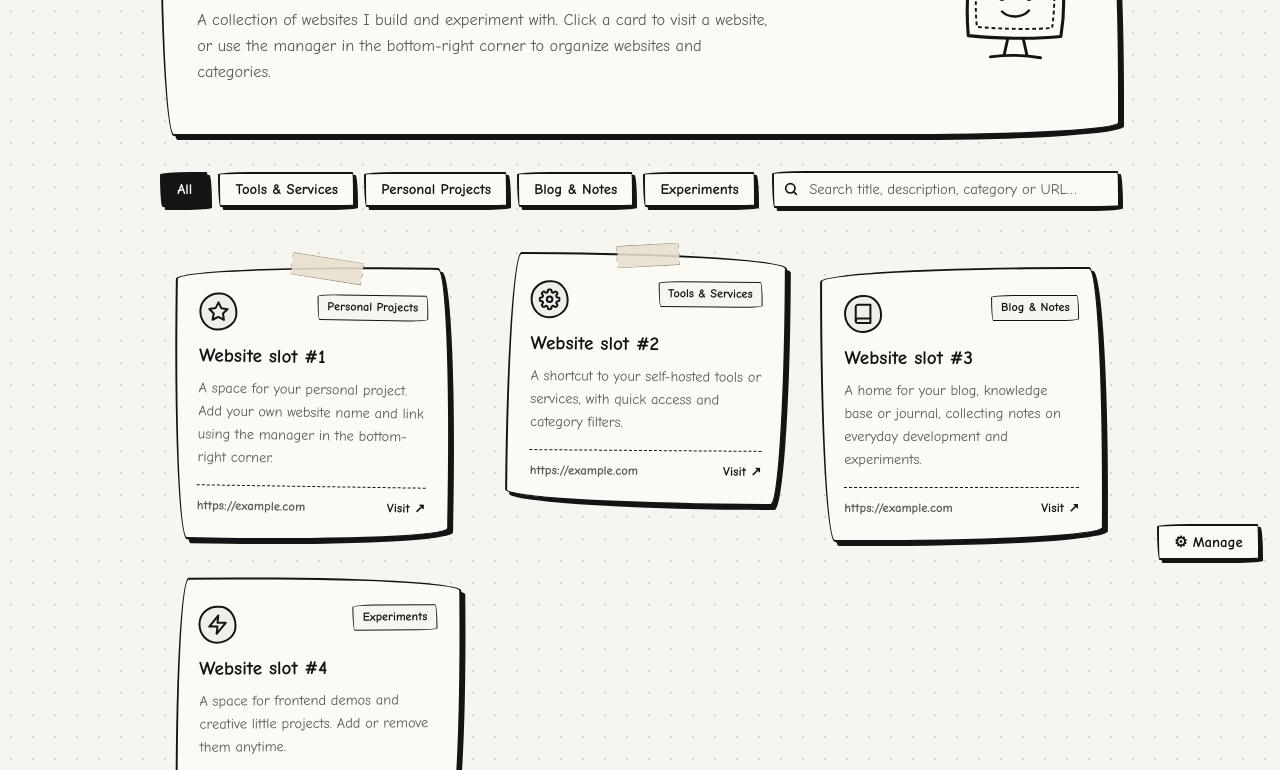
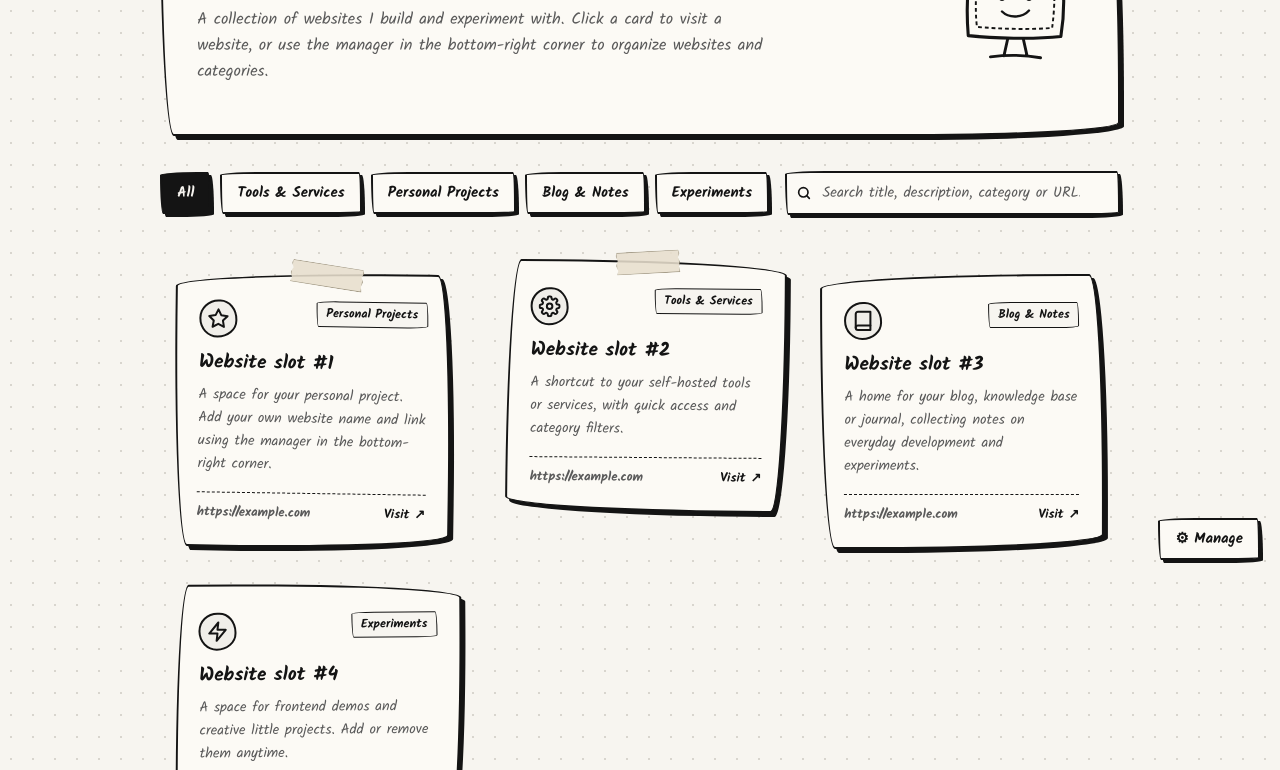
Before and after one commit to ZeroReiNull/doodle-homepage, a plain HTML site: page index.html in a window 1280 px wide. Shown: the part 220-990 px from the top of the page. Drawn offline with Linux system fonts and the light colour scheme; a small style sheet from the web is missing.

Commit message:
Add files via upload

```diff
--- a/index.html
+++ b/index.html
@@ -7,6 +7,9 @@
   <link id="site-favicon" rel="icon" type="image/svg+xml" />
   <meta name="color-scheme" content="light dark" />
   <link rel="preconnect" href="https://cdn.jsdelivr.net" crossorigin />
+  <link rel="preconnect" href="https://fonts.googleapis.com" />
+  <link rel="preconnect" href="https://fonts.gstatic.com" crossorigin />
+  <link rel="stylesheet" href="https://fonts.googleapis.com/css2?family=Kalam:wght@400;700&amp;display=swap" />
   <link rel="stylesheet" href="https://cdn.jsdelivr.net/npm/lxgw-wenkai-lite-webfont@1.1.0/style.css" />
   <script>
     let language = "en";
@@ -80,7 +83,7 @@
       background-image: radial-gradient(var(--dot-color) 1.25px, transparent 1.25px);
       background-size: 22px 22px;
       color: var(--ink);
-      font-family: "Comic Sans MS", "Chalkboard SE", "Marker Felt", "LXGW WenKai Lite", "Kaiti SC", "STKaiti", "KaiTi", "PingFang SC", "Hiragino Sans GB", "Microsoft YaHei", sans-serif;
+      font-family: "Kalam", "Comic Sans MS", "Chalkboard SE", "Marker Felt", "LXGW WenKai Lite", "Kaiti SC", "STKaiti", "KaiTi", "PingFang SC", "Hiragino Sans GB", "Microsoft YaHei", sans-serif;
       line-height: 1.6;
       min-height: 100vh;
       padding: 2.5rem 1.25rem 4rem;
@@ -978,6 +981,69 @@
     }
     .backup-block:nth-of-type(even) {
       border-radius: 15px 235px 15px 245px / 245px 15px 225px 15px;
+    }
+
+    /* Shadows belong to stationary hit areas, never to the lifted surface. */
+    #category-filters .lift-hitbox { position: relative; }
+    #category-filters .lift-hitbox::before {
+      content: "";
+      position: absolute;
+      inset: 0;
+      background: var(--shadow-ink);
+      border-radius: 220px 18px 200px 18px / 18px 210px 16px 230px;
+      box-shadow: none;
+      transform: translate(3px, 3px);
+      pointer-events: none;
+    }
+    #category-filters .sketch-btn,
+    #category-filters .lift-hitbox:hover > .sketch-btn,
+    #category-filters .lift-hitbox:hover > .sketch-btn:active { box-shadow: none; }
+    .sites-grid > .card-shell {
+      display: grid;
+      position: relative;
+      width: calc((100% - 3.3rem) / 3 - var(--paper-trim));
+      margin-top: var(--paper-drop);
+      margin-left: var(--paper-inset);
+      margin-right: calc(var(--paper-trim) - var(--paper-inset));
+      flex: 0 0 auto;
+    }
+    .card-shell::before {
+      content: "";
+      position: absolute;
+      inset: 0;
+      background: var(--shadow-ink);
+      border-radius: var(--surface-radius);
+      box-shadow: none;
+      transform: translate(4px, 4px) rotate(var(--paper-angle));
+      pointer-events: none;
+    }
+    .card-shell > .site-card,
+    .card-shell > .site-card:hover,
+    .card-shell > .site-card:nth-child(even):hover {
+      width: 100%;
+      margin: 0;
+      box-shadow: none;
+      transform: rotate(var(--paper-angle));
+    }
+    @media (hover: hover) and (pointer: fine) {
+      .card-shell:hover > .site-card,
+      .card-shell:hover > .site-card:nth-child(even) {
+        transform: translate(-2px, -4px) rotate(var(--paper-angle));
+      }
+    }
+    @media (max-width: 850px) {
+      .sites-grid > .card-shell { width: calc((100% - 1.65rem) / 2 - var(--paper-trim)); }
+    }
+    @media (max-width: 540px) {
+      .sites-grid > .card-shell { width: calc(100% - var(--paper-trim)); margin-top: 3px; }
+      .card-shell::before { transform: translate(4px, 4px) rotate(var(--paper-mobile-angle)); }
+      .card-shell > .site-card, .card-shell > .site-card:hover,
+      .card-shell > .site-card:nth-child(even):hover { transform: rotate(var(--paper-mobile-angle)); }
+    }
+    @media (max-width: 540px) and (hover: hover) and (pointer: fine) {
+      .card-shell:hover > .site-card, .card-shell:hover > .site-card:nth-child(even) {
+        transform: translateY(-2px) rotate(var(--paper-mobile-angle));
+      }
     }
   </style>
 </head>
@@ -2092,12 +2158,16 @@
   <script>
     // Wrap newly rendered controls too (filters, icon pickers and manager rows).
     function stabilizeHoverTargets() {
-      const targets = '#site-manager .manage-row, .sketch-btn, .import-choice, .icon-option, .search-wrapper, .language-picker, .hero, .doodle-pad-section, .form-group textarea, .form-group select:not(#language-select), .form-group input:not([type="checkbox"]):not([type="radio"]):not([type="hidden"]):not([type="file"])';
+      const targets = '.site-card, #site-manager .manage-row, .sketch-btn, .import-choice, .icon-option, .search-wrapper, .language-picker, .hero, .doodle-pad-section, .form-group textarea, .form-group select:not(#language-select), .form-group input:not([type="checkbox"]):not([type="radio"]):not([type="hidden"]):not([type="file"])';
       document.querySelectorAll(targets).forEach(control => {
         if (control.parentElement.classList.contains('lift-hitbox')) return;
         const box = document.createElement('div');
         box.className = 'lift-hitbox';
-        if (control.matches('#site-manager .manage-row')) box.classList.add('website-row-lift');
+        if (control.matches('.site-card')) {
+          box.classList.add('card-shell');
+          box.setAttribute('style', control.getAttribute('style') || '');
+          box.style.setProperty('--surface-radius', getComputedStyle(control).borderRadius);
+        } else if (control.matches('#site-manager .manage-row')) box.classList.add('website-row-lift');
         else if (control.matches('.menu-entry')) box.classList.add('menu-lift');
         else if (control.matches('.search-wrapper')) box.classList.add('search-lift');
         else if (control.matches('.hero, .doodle-pad-section')) {
@@ -2114,7 +2184,7 @@
           if (control.matches('input, select, textarea, .search-wrapper, .language-picker')) {
             const field = control.matches('input, select, textarea') ? control : control.querySelector('input, select');
             field?.focus();
-          } else if (control.matches('button, label')) control.click();
+          } else if (control.matches('button, label, a')) control.click();
         });
         control.before(box);
         box.append(control);
```
